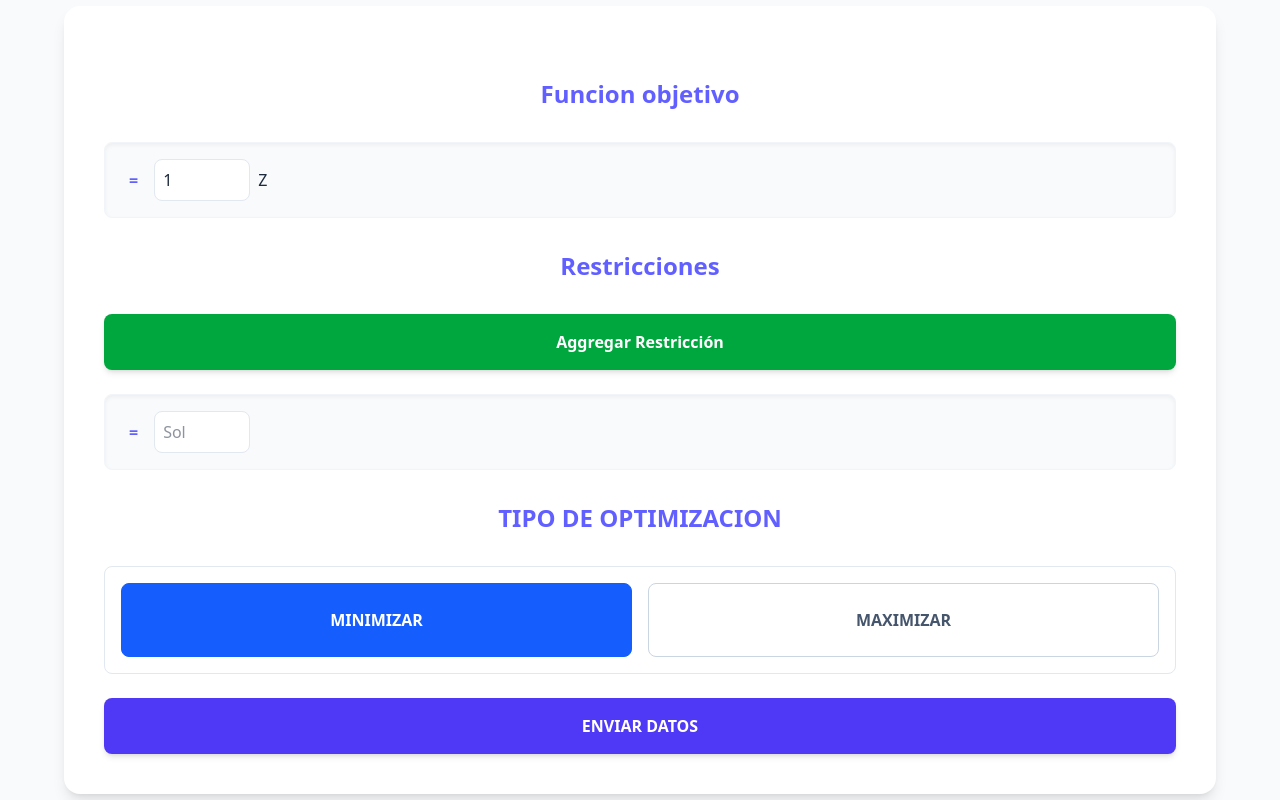
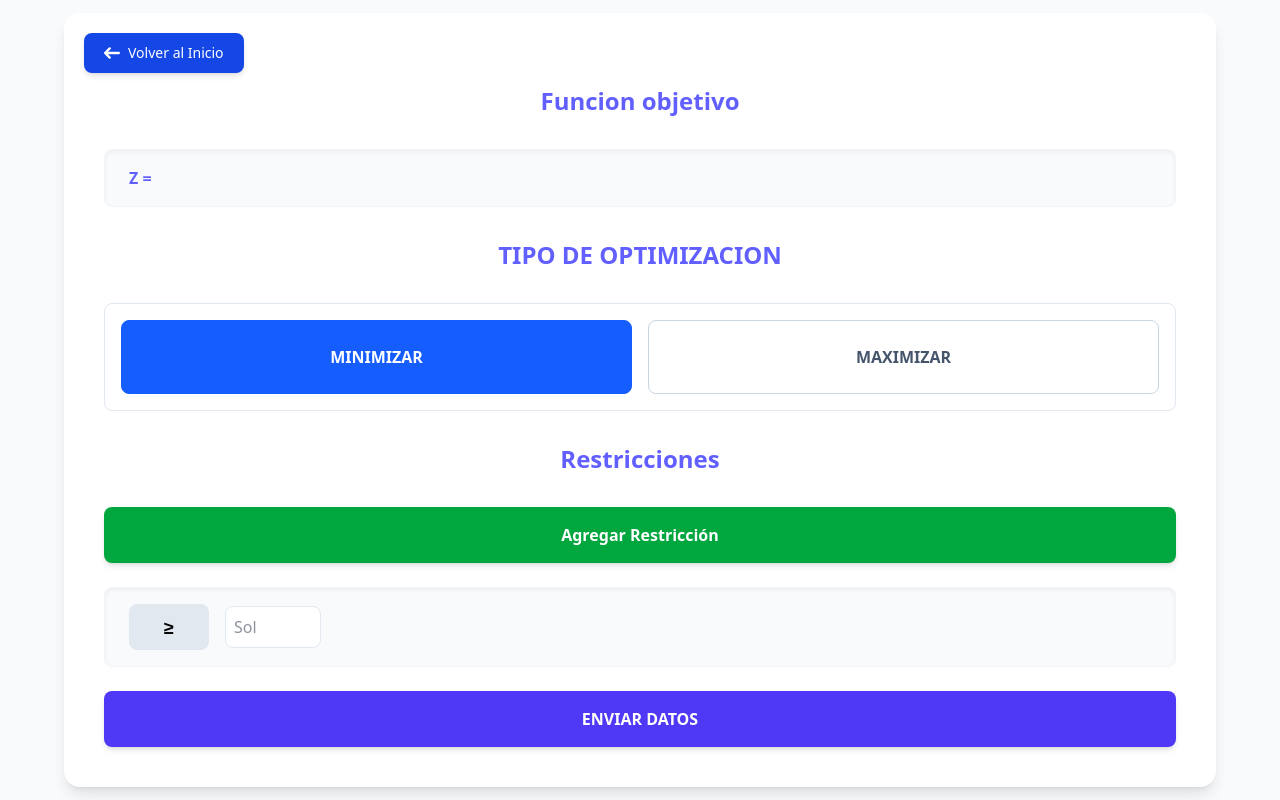
Before and after one commit to Vacaroja/CalculadoraPL, a Flask app: template templates/restricciones.html in a window 1280 px wide. Run offline with Flask 3, Linux system fonts and the light colour scheme; the template is opened without the code that fills it, so the values that code supplies are empty; style sheets or scripts are compiled from the project's sources.

Commit message:
colocado boton de volver a inicio,terminado la parte de igualdades

```diff
--- a/app.py
+++ b/app.py
@@ -1,6 +1,8 @@
 from data.funciones.Ordenador import ordenador
 from data.metodos.simplex.SimplexMethod import SimplexMethod
 from flask import Flask, render_template, request, redirect, url_for, session,jsonify
+
+#hacer funcion que use CantVar para agregar los X[] en name_variable
 
 
 app = Flask(__name__)
@@ -29,12 +31,12 @@ def restricciones():
 def resultados():
     metodo = request.form.get('metodo')
     cantVar = request.form.get('CantVar')
-    historico_matriz = []
+    igualdad = request.form.getlist('igualdades[]')
+    igualdad.insert(0,'=')
     datos_variables = {}
-    igualidades = ["=","<=", "<=", "<="]
 
     variable_standard = ['Z']
-
+    #hacer funcion que use CantVar para agregar los X[] en name_variable
     name_variable = ["Z","X1","X2"]
     for key in request.form.keys():
         if key.startswith('x'):
@@ -42,9 +44,10 @@ def resultados():
             datos_variables[key] = request.form.getlist(key)
     # También capturamos los resultados (lo que está después del =)
     resultados = request.form.getlist('res[]')
+
     datos_variables['res[]'] = request.form.getlist('res[]')
     listaf = ordenador(datos_variables)
-    matrix,var_names,variable_standard = SimplexMethod(listaf,name_variable,igualidades,variable_standard,isMin=False)
+    matrix,var_names,variable_standard = SimplexMethod(listaf,name_variable,igualdad,variable_standard,isMin=False)
     name_variable.append("SOL")
 
     return render_template('resultados.html',matrix=matrix,var_names=var_names,variable_standard=variable_standard)
--- a/templates/restricciones.html
+++ b/templates/restricciones.html
@@ -12,7 +12,14 @@
 
 
 
-    <div class="bg-white p-10 rounded-2xl shadow-lg w-[90%] max-w-405">
+    <div class="relative bg-white p-10 rounded-2xl shadow-lg w-[90%] max-w-405">
+        <a href="{{ url_for('index') }}"
+       class="absolute top-5 left-5 inline-flex items-center justify-center px-5 py-2.5 text-sm font-medium text-white bg-blue-700 hover:bg-blue-800 focus:ring-4 focus:outline-none focus:ring-blue-300 rounded-lg text-center shadow-md transform active:scale-95 transition-all">
+        <svg class="w-4 h-4 mr-2" aria-hidden="true" xmlns="http://www.w3.org/2000/svg" fill="none" viewBox="0 0 14 10">
+            <path stroke="currentColor" stroke-linecap="round" stroke-linejoin="round" stroke-width="2" d="M13 5H1m0 0l4 4M1 5l4-4"/>
+        </svg>
+        Volver al Inicio
+    </a>
     <h2 class="text-center text-2xl font-bold mb-8 pt-8 text-indigo-500">
         Funcion objetivo
     </h2>
@@ -22,7 +29,7 @@
         <input type="hidden" name="cantVar" value="{{ cantVar }}">
 
         <div class="flex items-center gap-2 bg-slate-50 p-4 rounded-lg overflow-x-auto border border-slate-100 shadow-inner">
-
+            <span class="font-bold text-indigo-500 mx-2">Z =</span>
             {% for i in range(cantVar) %}
                 <div class="flex items-center gap-2 shrink-0">
                     <input type="number" name="x{{ i+1 }}[]" step="any" placeholder="X{{ i+1 }}" required
@@ -34,40 +41,11 @@
                 </div>
             {% endfor %}
 
-            <span class="font-bold text-indigo-500 mx-2">=</span>
-            <input type="number" name="res[]" value="1" step="any" placeholder="Z" required
-                class="w-24 shrink-0 p-2 border border-slate-200 rounded-lg outline-none focus:ring-2 focus:ring-indigo-500 bg-white">
-            Z
+
+
+
+
         </div>
-
-        <h2 class="text-center text-2xl font-bold mb-8 pt-8 text-indigo-500">
-            Restricciones
-        </h2>
-
-        <button type="button" onclick="addRestrictionRow()" class="block w-full mt-6 p-4 bg-green-600 hover:bg-green-700 text-white rounded-lg text-bl text-base font-semibold transition-colors duration-300 shadow-md">
-            Aggregar Restricción
-        </button>
-
-        <div id="contenedor-restricciones" class="mt-6 flex flex-col gap-4">
-            <div class="flex items-center gap-2 bg-slate-50 p-4 rounded-lg overflow-x-auto border border-slate-100 shadow-inner fila-restriccion">
-
-                {% for i in range(cantVar) %}
-                    <div class="flex items-center gap-2 shrink-0">
-                        <input type="number" name="x{{ i+1 }}[]" step="any" placeholder="X{{ i+1 }}" required
-                            class="w-24 p-2 border border-slate-200 rounded-lg outline-none focus:ring-2 focus:ring-indigo-500 bg-white">
-                        X{{ i+1 }}
-                        {% if i < cantVar - 1 %}
-                            <span class="font-bold text-indigo-500">+</span>
-                        {% endif %}
-                    </div>
-                {% endfor %}
-
-                <span class="font-bold text-indigo-500 mx-2">=</span>
-                <input type="number" name="res[]" step="any" placeholder="Sol" required
-                    class="w-24 shrink-0 p-2 border border-slate-200 rounded-lg outline-none focus:ring-2 focus:ring-indigo-500 bg-white">
-            </div>
-        </div>
-
         <h2 class="text-center text-2xl font-bold mb-8 pt-8 text-indigo-500">
         TIPO DE OPTIMIZACION
         </h2>
@@ -92,7 +70,40 @@
 
 
 
+        </div>
+        <h2 class="text-center text-2xl font-bold mb-8 pt-8 text-indigo-500">
+            Restricciones
+        </h2>
+
+        <button type="button" onclick="addRestrictionRow()" class="block w-full mt-6 p-4 bg-green-600 hover:bg-green-700 text-white rounded-lg text-bl text-base font-semibold transition-colors duration-300 shadow-md">
+            Agregar Restricción
+        </button>
+
+        <div id="contenedor-restricciones" class="mt-6 flex flex-col gap-4">
+            <div class="flex items-center gap-2 bg-slate-50 p-4 rounded-lg overflow-x-auto border border-slate-100 shadow-inner fila-restriccion">
+
+                {% for i in range(cantVar) %}
+                    <div class="flex items-center gap-2 shrink-0">
+                        <input type="number" name="x{{ i+1 }}[]" step="any" placeholder="X{{ i+1 }}" required
+                            class="w-24 p-2 border border-slate-200 rounded-lg outline-none focus:ring-2 focus:ring-indigo-500 bg-white">
+                        X{{ i+1 }}
+                        {% if i < cantVar - 1 %}
+                            <span class="font-bold text-indigo-500">+</span>
+                        {% endif %}
+                    </div>
+                {% endfor %}
+
+                <select name="igualdades[]" class="w-20 font-bold text-black text-lg mx-2 p-2 border border-slate-200 rounded-lg outline-none focus:ring-2 focus:ring-indigo-500 bg-slate-200 cursor-pointer text-center appearance-none">
+                    <option value=">="> ≥ </option>
+                    <option value="<="> ≤ </option>
+                    <option value="=">=</option>
+                </select>
+                <input type="number" name="res[]" step="any" placeholder="Sol" required
+                    class="w-24 shrink-0 p-2 border border-slate-200 rounded-lg outline-none focus:ring-2 focus:ring-indigo-500 bg-white">
             </div>
+        </div>
+
+
 
         <button type="submit" class="block w-full mt-6 p-4 bg-indigo-600 hover:bg-indigo-700 text-white rounded-lg text-base font-semibold transition-colors duration-300 shadow-md">
             ENVIAR DATOS
```
